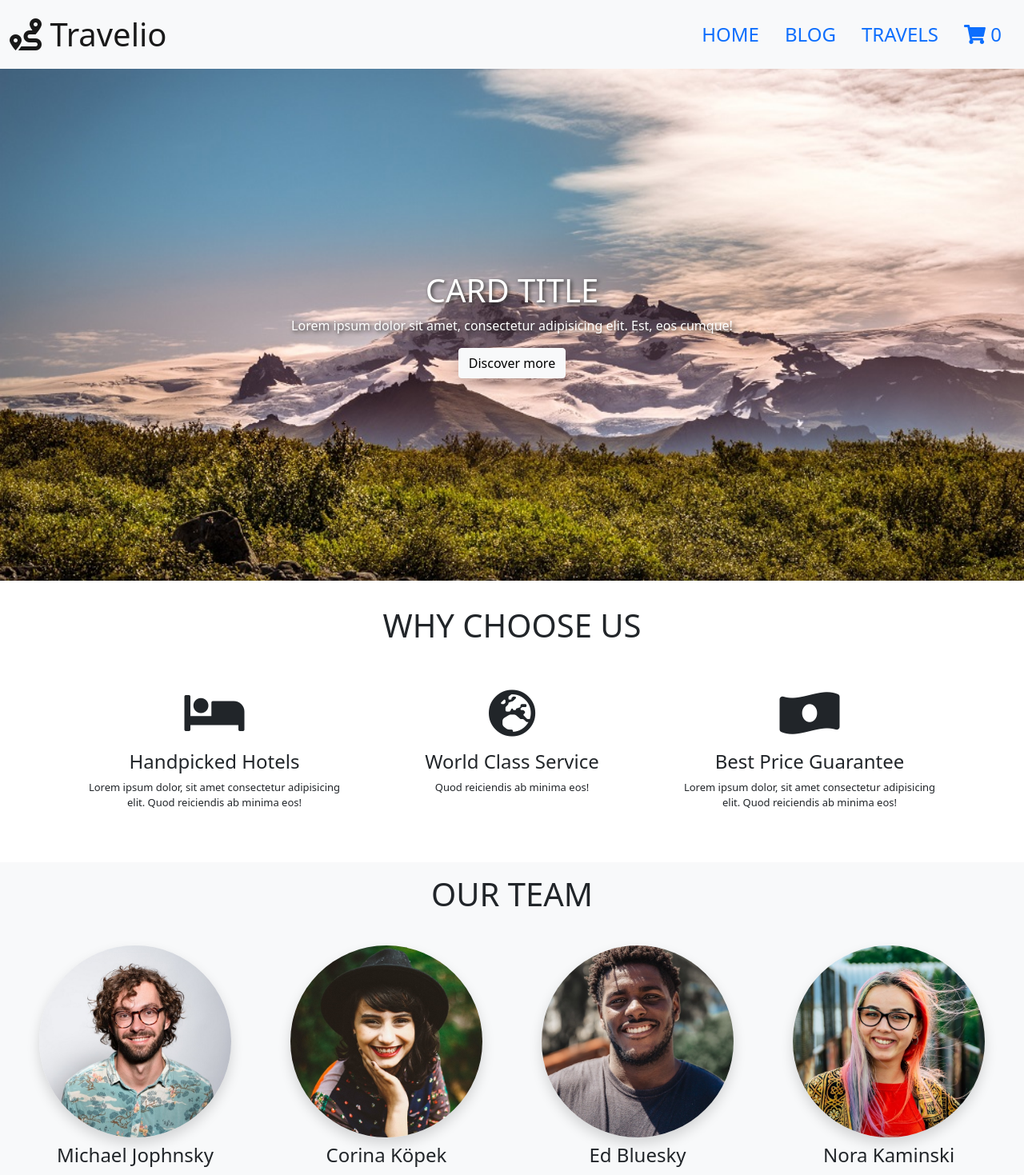
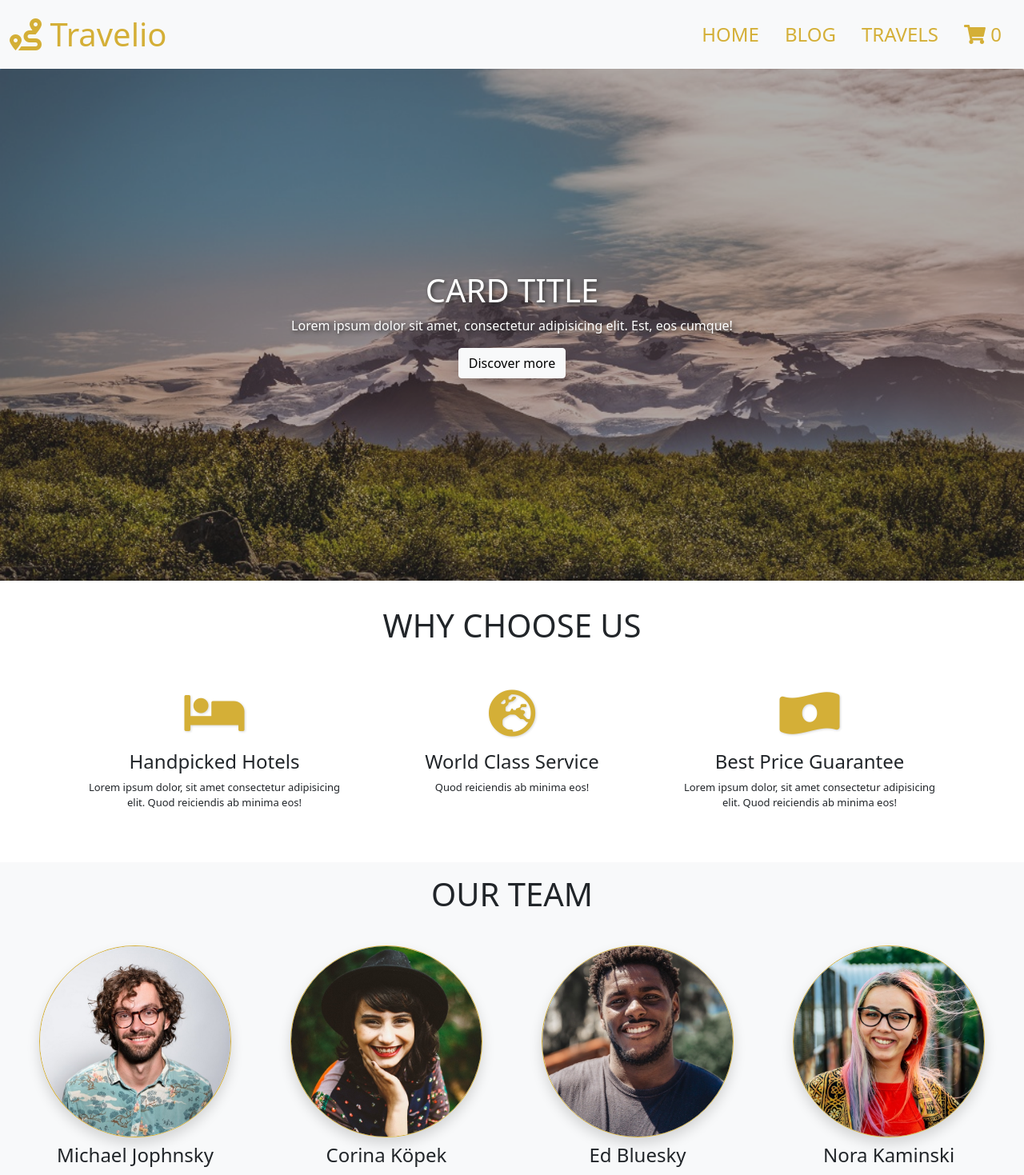
Before and after one commit to nat-oku/FE21-CR6-Natalia, an Angular app in the folder TravelAgency/: page / in a window 1280 px wide. Shown: the top 1469 px of the page at 80% size. Built offline with nearby package versions, Linux system fonts and the light colour scheme.

Commit message:
adding styles to cart

```diff
--- a/TravelAgency/src/app/cart/cart.component.css
+++ b/TravelAgency/src/app/cart/cart.component.css
@@ -1 +1,4 @@
-/* No CSS *//*# sourceMappingURL=cart.component.css.map */
+.heightCart {
+  height: 100vh;
+}
+/*# sourceMappingURL=cart.component.css.map */
--- a/TravelAgency/src/app/cart/cart.component.html
+++ b/TravelAgency/src/app/cart/cart.component.html
@@ -1,24 +1,32 @@
 <!-- creating layout for basket -->
 
-<div class="container mt-3 mb-3 pt-3 pb-3 w-50 bg-warning" (click)="getDiscount(discount)">
+<div class="container mt-3 mb-3 pt-3 pb-3 w-50 heightCart" >
+  <h1 class="text-center pb-3 text-uppercase fw-light">Summary of your order</h1>
+  <div class="shadow-sm">
     <ul class="list-group text-dark">
       <li class="list-group-item d-flex justify-content-between align-items-center" *ngFor="let destination of destinationsInCart">
-      <span class="text-dark">{{ destination.destName }}</span><!-- here comes the dynamic content -->
+
+        <!-- here comes the dynamic content -->
+        <span class="text-dark">{{ destination.destName }}</span>
         <span class="text-dark">{{ destination.price }}€</span>
       </li>
     </ul>
     <br>
     <ul class="list-group">
       <li class="list-group-item d-flex justify-content-between align-items-center text-dark">
+
+        <!-- here comes the output from the calculations -->
         <span class="text-dark">Total (no discount applied)</span>
         <span class="text-dark">{{ cartTotal }}€</span>
       </li>
       <li class="list-group-item d-flex justify-content-end border-bottom-0">
-      <button type="button" class="btn border-primary rounded-pill">Calculate discount</button>
+        <button type="button" class="btn border-primary rounded-pill" (click)="getDiscount(discount)">Calculate discount</button>
       </li>
-    <li class="list-group-item d-flex justify-content-between align-items-center"> <!-- here comes the if statement -->
+      <li class="list-group-item d-flex justify-content-between align-items-center">
         <span class="text-dark">Total (incl. discount) </span>
         <span class="text-dark">{{ discount }}€</span>
       </li>
     </ul>
   </div>
+
+</div>
--- a/TravelAgency/src/app/cart/cart.component.scss
+++ b/TravelAgency/src/app/cart/cart.component.scss
@@ -0,0 +1,3 @@
+.heightCart {
+  height: 100vh;
+}
--- a/TravelAgency/src/styles.css
+++ b/TravelAgency/src/styles.css
@@ -1,7 +1,12 @@
 /* adding global styles for all elements */
+/* varibales */
 /* text transformation */
 .textShadow {
   text-shadow: 2px 2px 5px #333;
+}
+
+.textShadowIcons {
+  text-shadow: 1px 1px 3px rgba(51, 51, 51, 0.2);
 }
 
 .fontSmall-13 {
@@ -17,4 +22,48 @@
   border: none;
   border-radius: none;
 }
+
+.bgOpacity {
+  background-color: rgba(51, 51, 51, 0.4);
+}
+
+/* styles for changing colors */
+/* changing color of border */
+.border-grey {
+  border: 1.5px solid #333;
+}
+
+.border-gold {
+  border: 1.5px solid #d4af37;
+}
+
+.border-white {
+  border: 1.5px solid #fcfcfc;
+}
+
+/* changing color of text*/
+.text-grey {
+  color: #333;
+}
+
+.text-gold {
+  color: #d4af37;
+}
+
+.text-white {
+  color: #fcfcfc;
+}
+
+/* changing color of bachground */
+.bg-grey {
+  background-color: #333;
+}
+
+.bg-gold {
+  background-color: #d4af37;
+}
+
+.bg-white {
+  background-color: #fcfcfc;
+}
 /*# sourceMappingURL=styles.css.map */
--- a/TravelAgency/src/styles.scss
+++ b/TravelAgency/src/styles.scss
@@ -1,8 +1,20 @@
 /* adding global styles for all elements */
+
+  /* varibales */
+$brand-color-1: #333;
+$brand-color-1-opacity-02: rgba(51, 51, 51, 0.2);
+$brand-color-1-opacity-04: rgba(51, 51, 51, 0.4);
+$brand-color-2: #d4af37;
+$brand-color-3: #fcfcfc;
+
 
   /* text transformation */
 .textShadow {
   text-shadow: 2px 2px 5px #333;
+}
+
+.textShadowIcons {
+  text-shadow: 1px 1px 3px $brand-color-1-opacity-02;
 }
 
 .fontSmall-13 {
@@ -19,3 +31,48 @@
   border: none;
   border-radius: none;
 }
+
+.bgOpacity {
+  background-color: $brand-color-1-opacity-04;
+}
+
+/* styles for changing colors */
+
+  /* changing color of border */
+.border-grey {
+  border: 1.5px solid $brand-color-1;
+}
+
+.border-gold {
+  border: 1.5px solid $brand-color-2;
+}
+
+.border-white {
+  border: 1.5px solid $brand-color-3;
+}
+
+  /* changing color of text*/
+.text-grey {
+  color: $brand-color-1;
+}
+
+.text-gold {
+  color: $brand-color-2;
+}
+
+.text-white {
+  color: $brand-color-3;
+}
+
+  /* changing color of bachground */
+.bg-grey {
+  background-color: $brand-color-1;
+}
+
+.bg-gold {
+  background-color: $brand-color-2;
+}
+
+.bg-white {
+  background-color: $brand-color-3;
+}
```
Also changed, not shown: 2 other files (tests, documents, lock files or other folders). Lines whose indentation alone changed are shown as unchanged.
